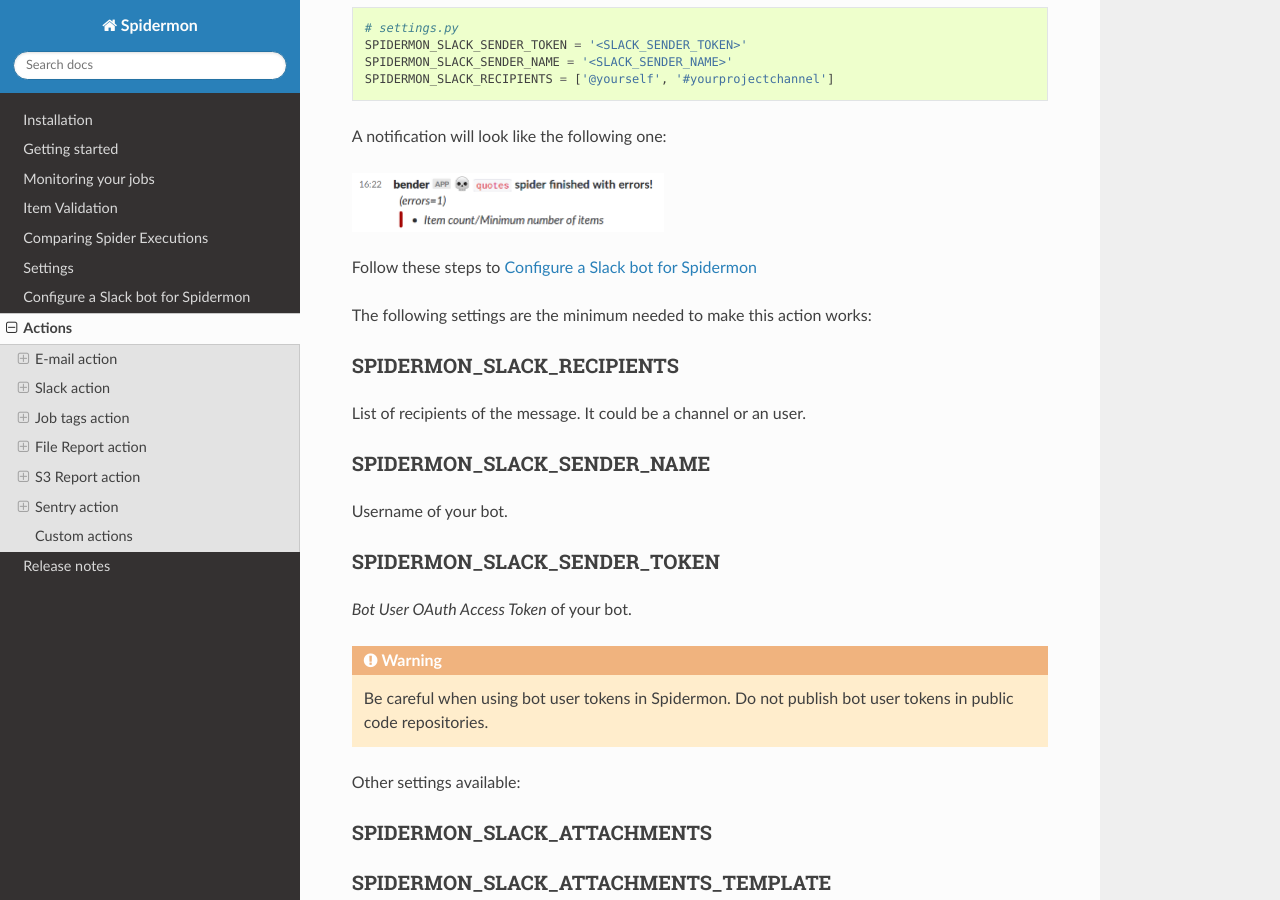
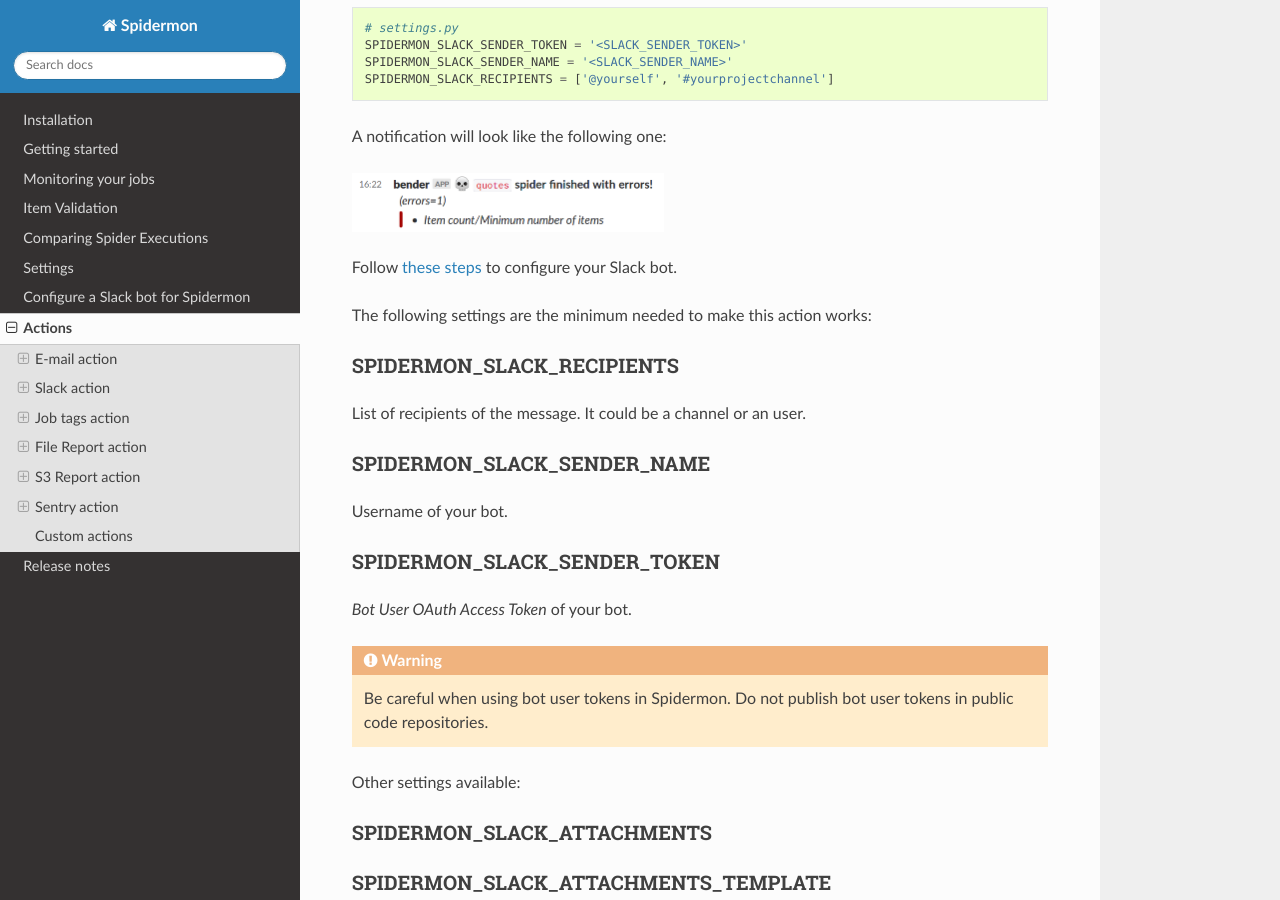
Before and after one commit to scrapinghub/spidermon, a Sphinx documentation site: the page built from docs/source/actions.rst, in a window 1280 px wide and 900 px high, scrolled down 3294 px. Built offline with Sphinx 7.4.7 and the Read the Docs theme 2.0.0, drawn with Linux system fonts in a browser that asks for light colours.

Commit message:
Final changes made
Signed-off-by: Vipul Gupta (@vipulgupta2048) <vipulgupta2048@gmail.com>

```diff
--- a/docs/source/actions.rst
+++ b/docs/source/actions.rst
@@ -205,7 +205,7 @@
    :scale: 50 %
    :alt: Slack Notification
 
-Follow these steps to :ref:`configuring-slack-bot`
+Follow :ref:`these steps <configuring-slack-bot>` to configure your Slack bot.
 
 The following settings are the minimum needed to make this action works:
 
--- a/docs/source/configuring-slack-for-spidermon.rst
+++ b/docs/source/configuring-slack-for-spidermon.rst
@@ -19,7 +19,7 @@
 
 1. `Create Slack bot <https://get.slack.help/hc/en-us/articles/115005265703-Create-a-bot-for-your-workspace>`_.
 
-2. Once bot is created, you can find Bot User OAuth Access Token in its settings. This `Bot User OAuth Access Token` is what we use for `SPIDERMON_SLACK_SENDER_TOKEN`.
+2. Once your bot is created, you can find Bot User OAuth Access Token in its settings. This `Bot User OAuth Access Token` is what we use for ``SPIDERMON_SLACK_SENDER_TOKEN``.
 
 3. Lastly, add your Slack credentials to your Scrapy project's settings.
 
```
